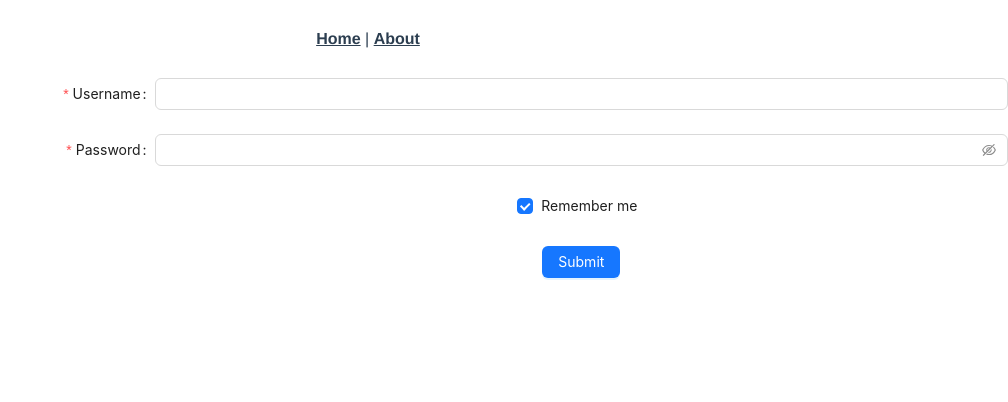
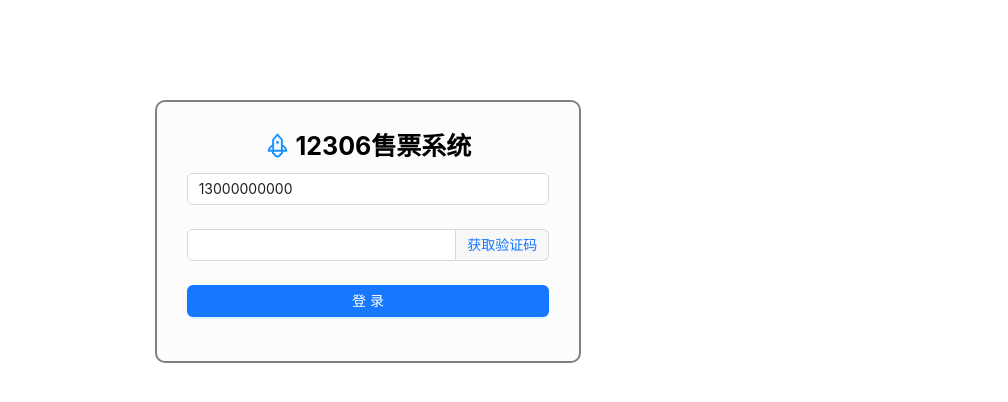
Before and after one commit to Warm-Cola05/train-ticket-system, a Vue app in the folder web/: page /login in a window 1280 px wide. Shown: the top 402 px of the page, without its empty margins (272-1280 px from the left). Built offline with nearby package versions, Linux system fonts and the light colour scheme.

Commit message:
5.6 修改login页面，登陆注册二合一，后端接口未对接

```diff
--- a/web/src/App.vue
+++ b/web/src/App.vue
@@ -1,30 +1,3 @@
 <template>
-  <nav>
-    <router-link to="/">Home</router-link> |
-    <router-link to="/about">About</router-link>
-  </nav>
   <router-view/>
 </template>
-
-<style>
-#app {
-  font-family: Avenir, Helvetica, Arial, sans-serif;
-  -webkit-font-smoothing: antialiased;
-  -moz-osx-font-smoothing: grayscale;
-  text-align: center;
-  color: #2c3e50;
-}
-
-nav {
-  padding: 30px;
-}
-
-nav a {
-  font-weight: bold;
-  color: #2c3e50;
-}
-
-nav a.router-link-exact-active {
-  color: #42b983;
-}
-</style>
--- a/web/src/views/login.vue
+++ b/web/src/views/login.vue
@@ -1,58 +1,106 @@
 <template>
+  <a-row class="login">
+    <a-col :span="8" :offset="8" class="login-main">
+      <h1 style="text-align: center"><rocket-two-tone />&nbsp;12306售票系统</h1>
       <a-form
-      :model="formState"
+          :model="loginForm"
           name="basic"
-      :label-col="{ span: 8 }"
-      :wrapper-col="{ span: 16 }"
           autocomplete="off"
-      @finish="onFinish"
-      @finishFailed="onFinishFailed"
       >
         <a-form-item
-        label="Username"
-        name="username"
-        :rules="[{ required: true, message: 'Please input your username!' }]"
+            label=""
+            name="mobile"
+            :rules="[{ required: true, message: '请输入手机号!' }]"
         >
-      <a-input v-model:value="formState.username" />
+          <a-input v-model:value="loginForm.mobile" placeholder="手机号"/>
         </a-form-item>
 
         <a-form-item
-        label="Password"
-        name="password"
-        :rules="[{ required: true, message: 'Please input your password!' }]"
+            label=""
+            name="code"
+            :rules="[{ required: true, message: '请输入验证码!' }]"
         >
-      <a-input-password v-model:value="formState.password" />
+          <a-input v-model:value="loginForm.code">
+            <template #addonAfter>
+              <a @click="sendCode">获取验证码</a>
+            </template>
+          </a-input>
+          <!--<a-input v-model:value="loginForm.code" placeholder="验证码"/>-->
         </a-form-item>
 
-    <a-form-item name="remember" :wrapper-col="{ offset: 8, span: 16 }">
-      <a-checkbox v-model:checked="formState.remember">Remember me</a-checkbox>
+        <a-form-item>
+          <a-button type="primary" block @click="login">登录</a-button>
         </a-form-item>
 
-    <a-form-item :wrapper-col="{ offset: 8, span: 16 }">
-      <a-button type="primary" html-type="submit">Submit</a-button>
-    </a-form-item>
       </a-form>
+    </a-col>
+  </a-row>
 </template>
+
 <script>
 import { defineComponent, reactive } from 'vue';
+import axios from 'axios';
+import { notification } from 'ant-design-vue';
+import { useRouter } from 'vue-router'
+import store from "@/store";
+
 export default defineComponent({
+  name: "login-view",
   setup() {
-    const formState = reactive({
-      username: '',
-      password: '',
-      remember: true,
+    const router = useRouter();
+
+    const loginForm = reactive({
+      mobile: '13000000000',
+      code: '',
     });
-    const onFinish = values => {
-      console.log('Success:', values);
+
+    const sendCode = () => {
+      axios.post("/member/member/send-code", {
+        mobile: loginForm.mobile
+      }).then(response => {
+        let data = response.data;
+        if (data.success) {
+          notification.success({ description: '发送验证码成功！' });
+          loginForm.code = "8888";
+        } else {
+          notification.error({ description: data.message });
+        }
+      });
     };
-    const onFinishFailed = errorInfo => {
-      console.log('Failed:', errorInfo);
+
+    const login = () => {
+      axios.post("/member/member/login", loginForm).then((response) => {
+        let data = response.data;
+        if (data.success) {
+          notification.success({ description: '登录成功！' });
+          // 登录成功，跳到控台主页
+          router.push("/welcome");
+          store.commit("setMember", data.content);
+        } else {
+          notification.error({ description: data.message });
+        }
+      })
     };
+
     return {
-      formState,
-      onFinish,
-      onFinishFailed,
+      loginForm,
+      sendCode,
+      login
     };
   },
 });
 </script>
+
+<style>
+.login-main h1 {
+  font-size: 25px;
+  font-weight: bold;
+}
+.login-main {
+  margin-top: 100px;
+  padding: 30px 30px 20px;
+  border: 2px solid grey;
+  border-radius: 10px;
+  background-color: #fcfcfc;
+}
+</style>
```
Lines whose indentation alone changed are shown as unchanged.
